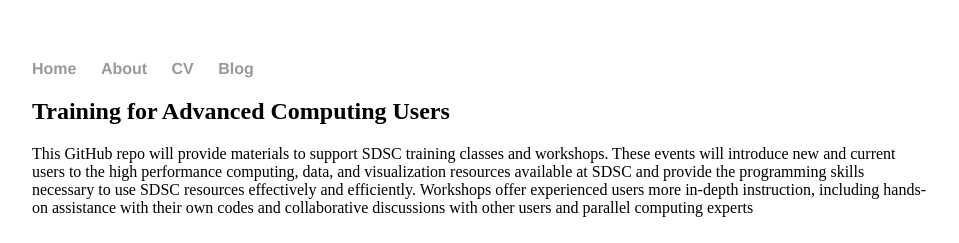
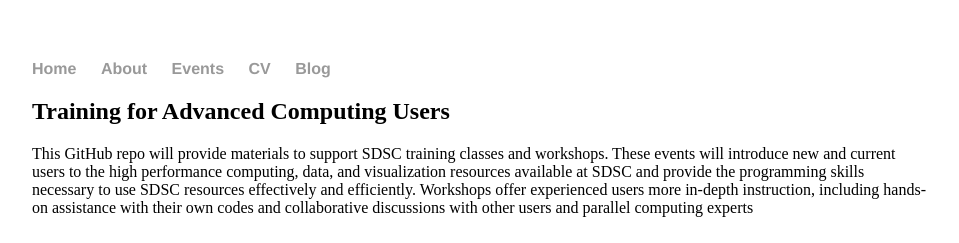
Before and after one commit to sdsc-training/sdsc-training.github.io, a Jekyll site: the page built from index.html, in a window 1280 px wide. Shown: the top 243 px of the page, without its empty margins (160-1119 px from the left). Built offline with Jekyll 4.4.1, drawn with Linux system fonts in a browser that asks for light colours.

```diff
--- a/_layouts/default.html
+++ b/_layouts/default.html
@@ -9,6 +9,7 @@
     		<ul>
         		<li><a href="/">Home</a></li>
 	        	<li><a href="/about">About</a></li>
+        		<li><a href="/events">Events</a></li>
         		<li><a href="/cv">CV</a></li>
         		<li><a href="/blog">Blog</a></li>
     		</ul>
```
